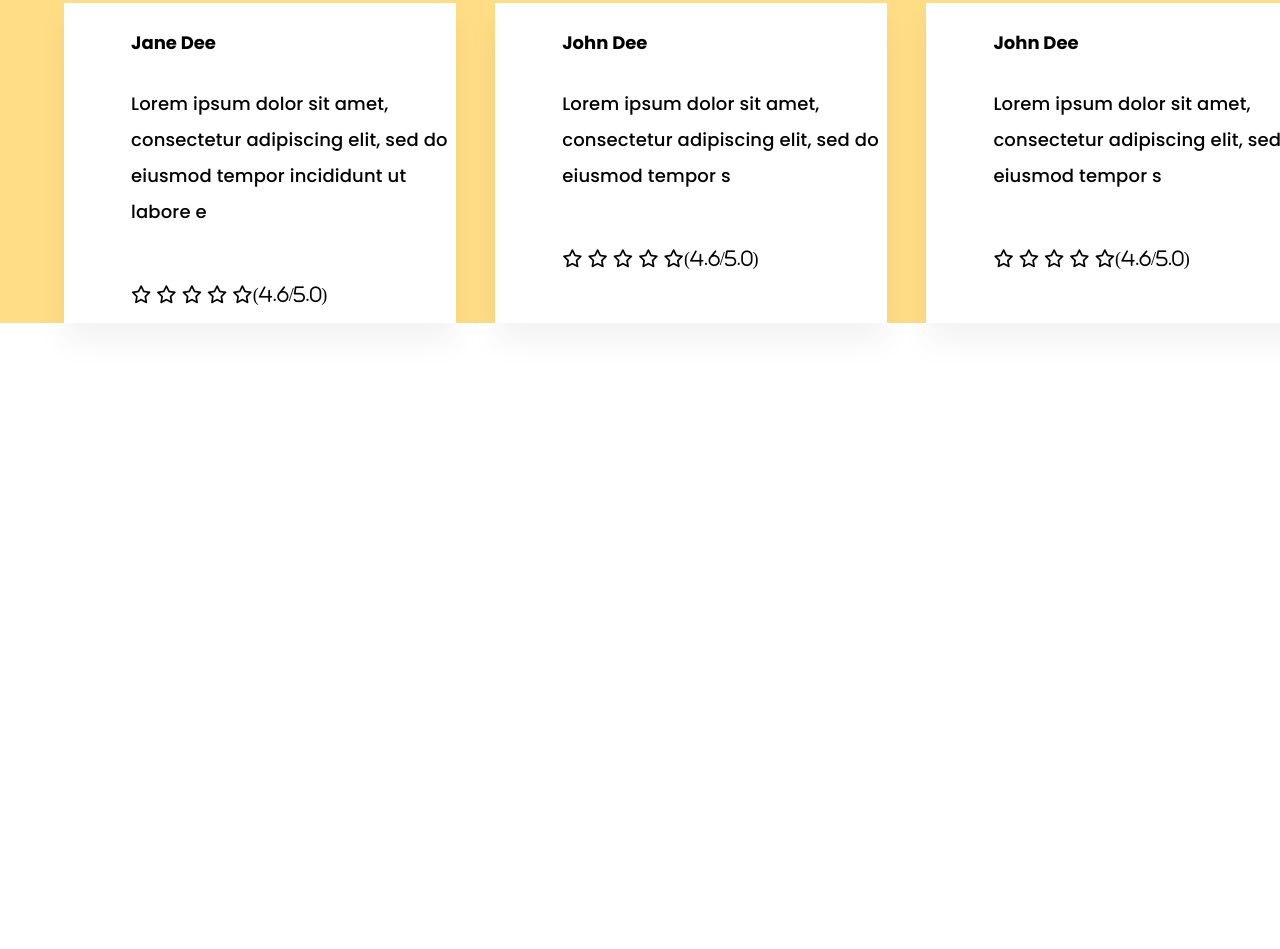
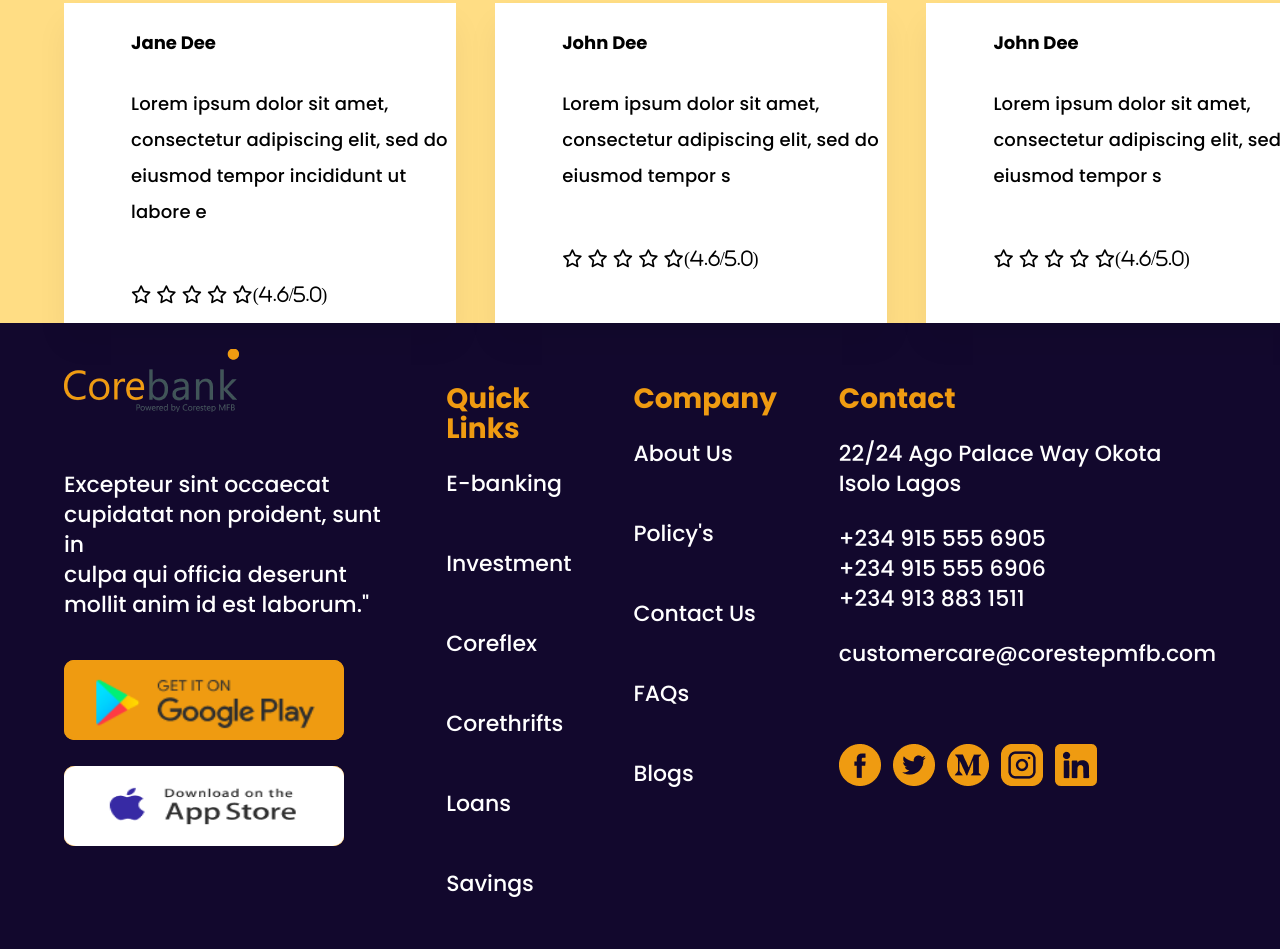
Before and after one commit to oluwatosiniyiolatemitayo/Core-Project, a plain HTML site: page index.html in a window 1280 px wide. Shown: the part 3555-4504 px from the top of the page. Before the commit the page ends 4001 px from the top, so only its background shows below. Drawn offline with Linux system fonts and the light colour scheme.

Commit message:
core project

```diff
--- a/index.html
+++ b/index.html
@@ -43,11 +43,11 @@
 
 
         <ul>
-          <li<i class="fa-solid fa-xmark"></i></li>
+          <li onclick=" hideNav()"><i class="fa-solid fa-xmark" ></i></li>
           <li ><a href="Home">Home</a></li>
           <li><a href="About">About</a></li>
           <li><a href="Services">Services</a></li>
-          <li><a href="Contact Us">Contact Us</a></li>
+          <li><a href="Contact Us">Contact Us</a></li
         </ul>
 
       </nav>
@@ -63,7 +63,7 @@
           <a href="/">Get Started</a>
           <a href="#">Get App</a>
         </div>
-        <div class="menu"><button onclick="shownav()"><i class="fa-solid fa-bars"></i></button></div>
+        <div class="menu" onclick ="showNav()"><i class="fa-solid fa-bars"></i></div>
       </nav>
     </section>
     <section class="herosection">
@@ -227,6 +227,67 @@
 
 
     </section>
+    <section class="lastsection">
+      <div class="container eightsection">
+        <div class="one">
+
+      <img src="asset/corebank-logo 1.png">
+      <p>Excepteur sint occaecat cupidatat non proident, sunt in <br>culpa qui officia deserunt mollit anim id est
+        laborum."</p>
+        <div class="stores">
+          <a href="https://play.google.com/store/apps/"><img src="asset/replaystore.png" alt="playstore" ></a>
+          <a href="https://www.apple.com/app-store/"><img  src="asset/app store.png" alt="appstore" ></a>
+        </div>
+        </div>
+
+
+
+
+
+      <div class="two">
+      <h1>Quick Links</h1><br>
+      <p>E-banking</p><br><br>
+      <p>Investment</p><br><br>
+      <p>Coreflex</p><br><br>
+      <p>Corethrifts</p><br><br>
+      <p>Loans</p><br><br>
+      <P>Savings</P><br><br>
+      </div>
+      <div class="three">
+      <h1>Company</h1><br>
+      <p>About Us</p><br><br>
+      <p>Policy's</p><br><br>
+      <p>Contact Us</p><br><br>
+      <p>FAQs</p><br><br>
+      <p>Blogs</p><br><br>
+      </div>
+      <div class="four">
+      <h1>Contact</h1><br>
+      <p>22/24 Ago Palace Way
+         Okota Isolo Lagos</p><br>
+         <p>+234  915 555 6905</p>
+         <p>+234 915 555 6906</p>
+         <p>+234  913  883 1511</p><br>
+         <p id="lowercase"> customercare@corestepmfb.com</p><br><br><br>
+
+         <div id="icons">
+         <a href="/"><img src="asset/Faceebook.png" alt="Faceebook"></a>
+         <a href="/"><img src="asset/Twitter.png" alt="Twitter"></a>
+         <a href="/"><img src="asset/Linkedin 2.png" alt="M"></a>
+         <a href="/"><img src="asset/Instagram.png" alt="Instagram"></a>
+         <a href="/"><img src="asset/Linkedin.png" alt="Linkedin"></a>
+         </div>
+
+
+      </div>
+      <div class="responsive">
+        <a href="https://play.google.com/store/apps"><img src="asset/replaystore.png" alt="playstore" ></a>
+        <a href="https://www.apple.com/app-store/"><img  src="asset/app store bg.png" alt="appstore" ></a>
+        </div>
+        <div><img src="asset/copyright.png" alt="copyright"> </span> 2021-2022 Corebank Mfb </div>
+      </div>
+
+    </section>
     <script src="style.js"></script>
   </body>
 </html>
--- a/style.css
+++ b/style.css
@@ -402,6 +402,87 @@ line-height: 26px;
 #star{
   color: none;
 }
+.lastsection{
+  background-color: #12082D;
+  ;
+}
+.eightsection{
+  display: flex;
+  flex-wrap: wrap;
+  gap: 62px;
+}
+.eightsection p{
+  color: #ffff;
+  font-size: 18px;
+  font-weight: 500;
+  line-height: 25px;
+  text-align: left;
+
+
+}
+.eightsection h1{
+  color: #EF9B11;
+  font-size: 28px;
+  font-weight: 700;
+  line-height: 30px;
+
+
+  }
+
+
+#icons{
+display: flex;
+gap: 12px;
+margin-bottom: 69px;
+
+}
+.one{
+margin-top: 26px;
+}
+.one p{
+margin-top: 51px;
+margin-bottom: 40px;
+}
+.eightsection h1{
+margin-top: 61px;
+}
+.responsive{
+  display: flex;
+  flex-direction: column;
+  width: 200px;
+height: 60px;
+top: 4097px;
+left: 29px;
+gap: 46px;
+border-radius: 10px 0px 0px 0px;
+opacity: 0px;
+
+}
+.responsive :nth-child(2){
+  background-color: #ffffff;
+  width: 200px;
+height: 65px;
+border-radius: 10px;
+
+
+}
+.responsive + div{
+  margin-top: 120px;
+  color: #FFFFFF;
+}
+
+
+
+.stores{
+  display: none;
+}
+
+
+
+
+
+
+
 
 
 
@@ -710,7 +791,100 @@ padding-bottom: 30px;
     display: block;
   }
 
+  .eightsection{
+    display: flex;
+    flex-wrap: nowrap;
+    gap: 62px;
+  }
+  .eightsection p{
+    color: #ffff;
+   font-size: 22px;
+   font-weight: 500;
+   line-height: 30px;
+   text-align: left;
+
+  }
+  .eightsection h1{
+    color: #EF9B11;
+    font-size: 28px;
+    font-weight: 700;
+    line-height: 30px;
+    }
+
+
+#icons{
+  display:flex;
+  gap: 12px;
+}
+.one{
+
+  flex-direction: column;
+  justify-content: space-between;
+  margin-top: 26px;
+}
+.one p{
+  margin-top: 51px;
+  margin-bottom: 40px;
+}
+.eightsection h1{
+  margin-top: 61px;
+}
+.one + .store{
+  display: flex;
+  flex-direction: column;
+}
+
+#icons{
+  display: flex;
+  gap: 12px;
+  order: 2;
+
+  }
+  .one{
+  margin-top: 26px;
+  }
+  .one p{
+  margin-top: 51px;
+  margin-bottom: 40px;
+  }
+  .eightsection h1{
+  margin-top: 61px;
+  }
 
 
 
+  .stores {
+  display: flex;
+  flex-direction: column;
+  gap: 26px;
+  order: 1;
+
+
+
+  }
+  .stores :first-child{
+  background-color: #EF9B11;
+  width: 280px;
+  height: 80px;
+  gap: 0px;
+  border-radius: 10px ;
+
+  }
+  .stores :nth-child(2){
+  background-color: #ffffff;
+  width: 280px;
+  height: 80px;
+  gap: 0px;
+  border-radius: 10px ;
+  }
+  .responsive{
+    display: none;
+  }
+.icons2{
+  display:none;
 }
+  .responsive + div{
+    display: none;
+  }
+
+  }
--- a/style.js
+++ b/style.js
@@ -1,6 +1,7 @@
-const sidebar = documentquerySelector(".sidebar")
-function showNav (){
-sidebar.style.display = "flex"
+const sidebar = document.querySelector(".sidebar");
+function showNav() {
+  sidebar.style.display = "flex";
 }
-function hideNav(){
-sidebar.style.display="none"}
+function hideNav() {
+  sidebar.style.display = "none";
+}
```
Also changed, not shown: asset/Faceebook.png (added), asset/Instagram.png (added), asset/Linkedin 2.png (added), asset/Linkedin.png (added), asset/Twitter.png (added), asset/app store bg.png (added), asset/apple.png (added), asset/copyright.png (added), asset/play store bg.png (added), asset/play.png (added), asset/replaystore.png (added).
